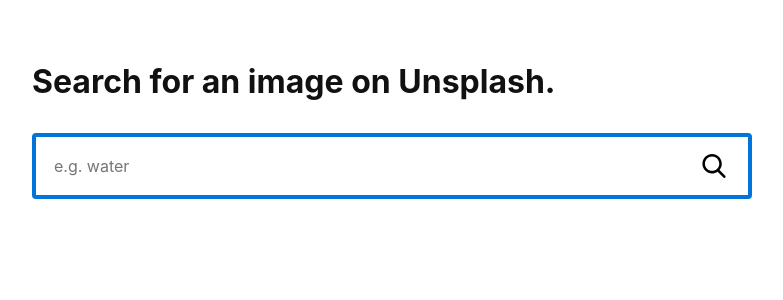
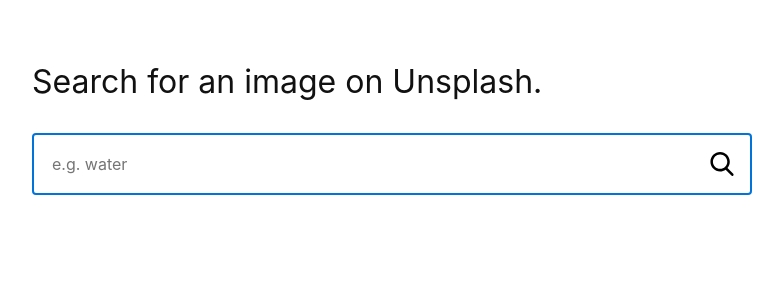
Before and after one commit to michaelthorne/react-unsplash-image-search, a React (Create React App) app: page / in a window 1280 px wide. Shown: the top 300 px of the page, without its empty margins (248-1031 px from the left). Built offline with nearby package versions, Linux system fonts and the light colour scheme; no server answers.

Commit message:
Minor UX/UI improvements

```diff
--- a/src/App.css
+++ b/src/App.css
@@ -5,6 +5,7 @@
 
 .App-title {
   font-size: 2rem;
+  font-weight: normal;
   margin-bottom: 1rem;
   margin-top: 0;
 }
--- a/src/App.js
+++ b/src/App.js
@@ -74,6 +74,7 @@
    * @returns {Function}
    */
   historyHandler = (query) => () => {
+    this.searchInput.current.value = query
     this.setState({
       query: query,
       searching: true
--- a/src/components/Loader/Loader.css
+++ b/src/components/Loader/Loader.css
@@ -1,7 +1,7 @@
 .Loader {
   background-color: #fff;
   border-radius: 0.25rem;
-  box-shadow: 0 0.25rem 0.5rem rgba(0, 0, 0, 0.25);
+  box-shadow: 0 0.25rem 0.5rem 0 rgba(0,0,0, 0.25);
   font-size: 0.75rem;
   left: 50%;
   opacity: 0;
--- a/src/components/Photo/Photo.css
+++ b/src/components/Photo/Photo.css
@@ -1,6 +1,6 @@
 .Photo {
   border-radius: 0.25rem;
-  box-shadow: 0 0.25rem 0.5rem rgba(0, 0, 0, 0.25);
+  box-shadow: 0 0.25rem 0.5rem 0 rgba(0,0,0, 0.25);
   overflow: hidden;
   position: relative;
   z-index: 5;
--- a/src/components/Search/Search.css
+++ b/src/components/Search/Search.css
@@ -2,21 +2,21 @@
   align-items: center;
   background-color: #fff;
   border-radius: 0.25rem;
-  border: 0.25rem solid #0074d9;
+  border: 0.125rem solid #0074d9;
   display: flex;
   margin-bottom: 1rem;
-  padding: 1rem;
   transition: box-shadow 0.25s;
 }
 
 .Search:focus-within {
-  box-shadow: 0 0.25rem 0.5rem rgba(0,0,0, 0.25);
+  box-shadow: 0 0.25rem 0.5rem 0 rgba(0,0,0, 0.25);
 }
 
 .Search-label {
-  justify-content: flex-start;
   display: flex;
   flex: 1 1 100%;
+  justify-content: flex-start;
+  padding: 1rem;
 }
 
 .Search-input {
@@ -37,9 +37,12 @@
   cursor: pointer;
   display: flex;
   flex: 1 1 auto;
+  padding: 1rem;
+  transition: background-color 0.25s;
 }
 
 .Search-button:focus,
 .Search-button:hover {
+  background-color: #ddd;
   outline: none;
 }
--- a/src/components/Tag/Tag.css
+++ b/src/components/Tag/Tag.css
@@ -1,14 +1,15 @@
 .Tag {
+  align-items: center;
+  background-color: #ddd;
+  border-radius: 0.25rem;
   display: flex;
-  align-items: center;
   justify-content: center;
+  overflow: hidden;
 }
 
 .Tag-title {
   background-color: #ddd;
   border: 0;
-  border-bottom-left-radius: 0.25rem;
-  border-top-left-radius: 0.25rem;
   color: #111;
   cursor: pointer;
   display: block;
@@ -29,8 +30,6 @@
 .Tag-remove {
   background-color: #ddd;
   border: 0;
-  border-bottom-right-radius: 0.25rem;
-  border-top-right-radius: 0.25rem;
   color: #111;
   cursor: pointer;
   padding: 0.25rem 0.5rem;
--- a/src/components/Tag/Tag.js
+++ b/src/components/Tag/Tag.js
@@ -5,11 +5,11 @@
 const Tag = (props) => {
   return (
     <div className="Tag">
-      <span
+      <button
         className="Tag-title"
         onClick={props.historyHandler(props.title)}
         tabIndex="0"
-      >{props.title}</span>
+      >{props.title}</button>
       <button
         className="Tag-remove"
         onClick={props.removeHistoryHandler(props.title)}>
```
